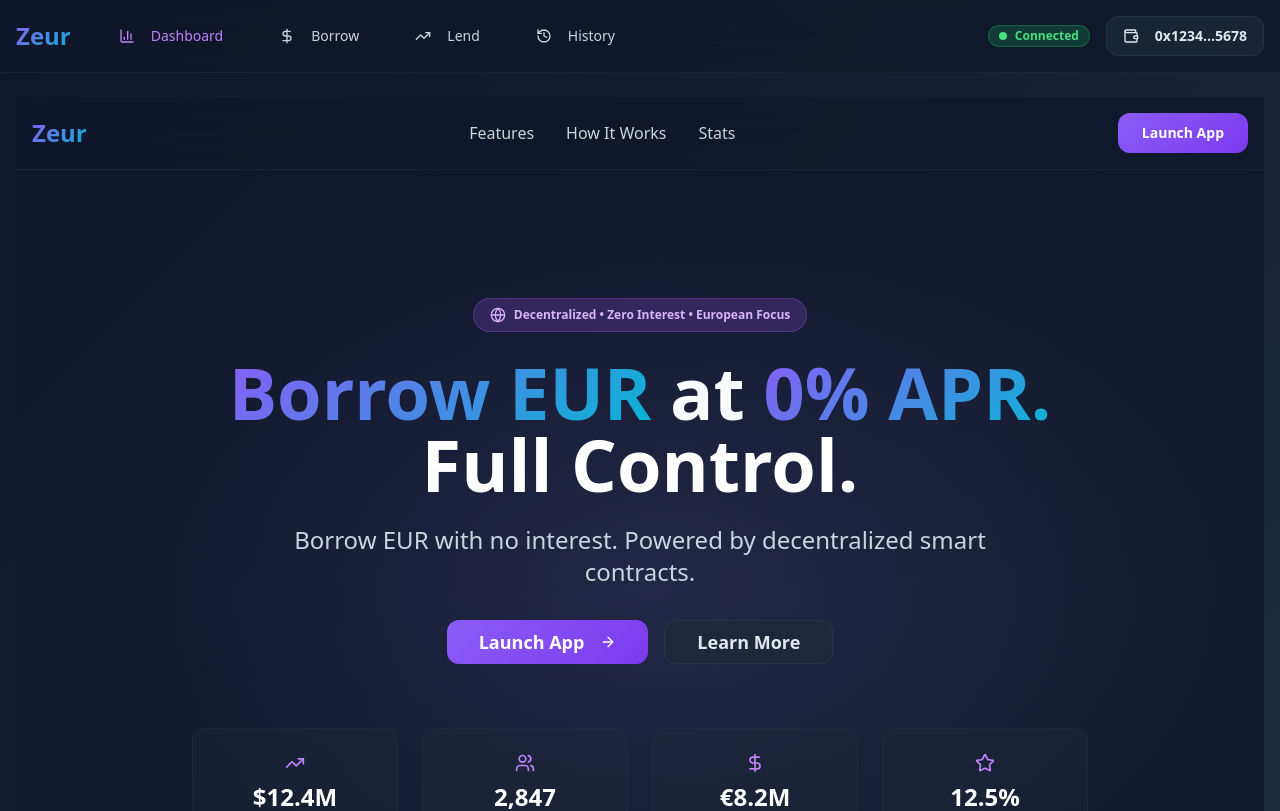
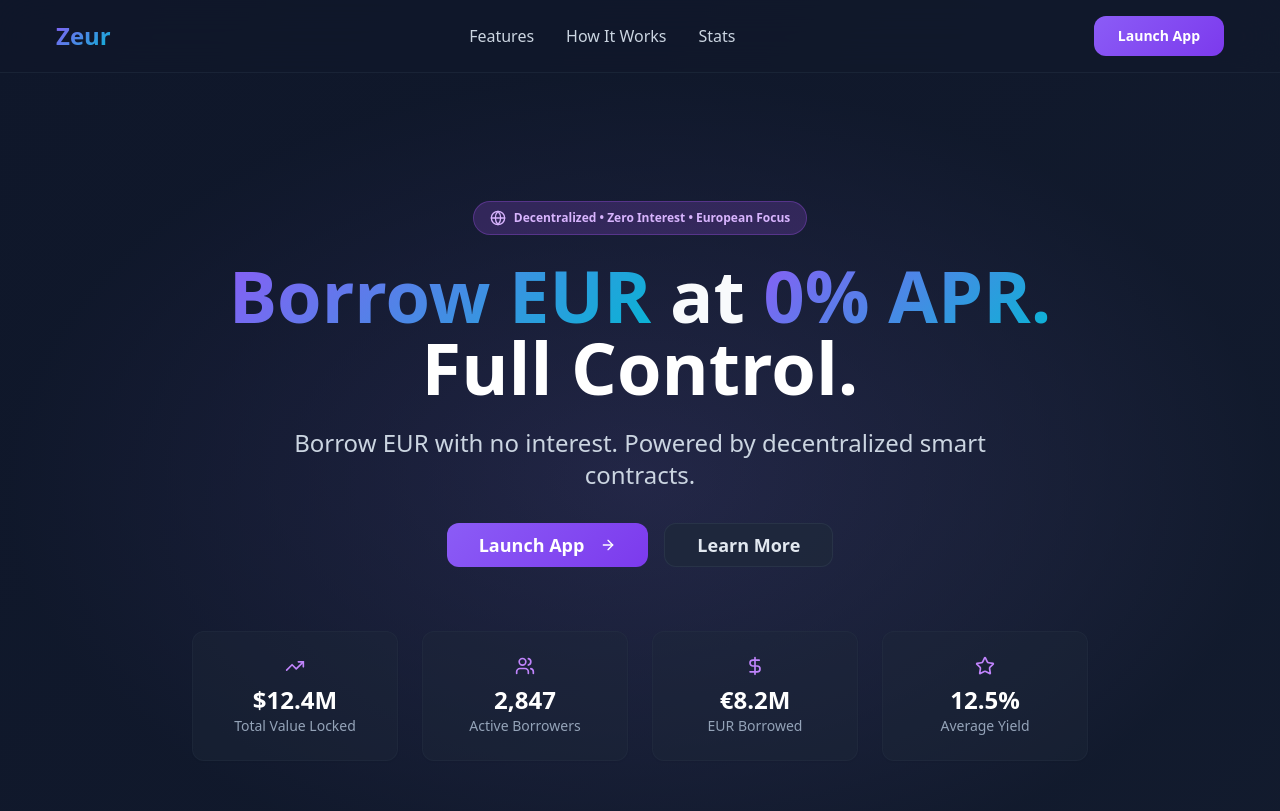
Before and after one commit to nqchuc/zeur-interface, a Next.js app: page / in a window 1280 px wide. Shown: the top 811 px of the page. Built offline with nearby package versions, Linux system fonts and the light colour scheme.

Commit message:
layout content and navbar setup

```diff
--- a/app/history/page.tsx
+++ b/app/history/page.tsx
@@ -51,7 +51,7 @@ export default function HistoryPage() {
         <CardContent>
           <div className="space-y-3">
             {transactions.map((tx, index) => (
-              <div key={index} className="bg-slate-800/30 rounded-lg p-3 flex items-center justify-between">
+              <div key={index} className="bg-slate-800/30 rounded-lg p-3 glow-purple flex items-center justify-between">
                 <div className="flex items-center space-x-3">
                   <div className={`w-8 h-8 rounded-full bg-${tx.color}-500/20 flex items-center justify-center`}>
                     {tx.type === "Borrow" && <DollarSign className="h-4 w-4 text-purple-400" />}
--- a/app/layout.tsx
+++ b/app/layout.tsx
@@ -2,14 +2,14 @@ import type React from "react"
 import type { Metadata } from "next"
 import { Inter } from "next/font/google"
 import "./globals.css"
-import Navbar from "@/components/navbar"
+import LayoutContent from "@/components/LayoutContent"
 
 const inter = Inter({ subsets: ["latin"] })
 
 export const metadata: Metadata = {
   title: "Zeur - Zero Interest DeFi Lending",
   description: "Borrow stablecoins with zero interest while earning yield on your collateral",
-    generator: 'v0.dev'
+  generator: 'v0.dev',
 }
 
 export default function RootLayout({
@@ -20,12 +20,7 @@ export default function RootLayout({
   return (
     <html lang="en">
       <body>
-      <div className="min-h-screen dark-gradient-bg">
-          <Navbar />
-          <div className="container mx-auto px-4 py-6">
-            {children}
-          </div>
-        </div>
+        <LayoutContent children={children}/>
       </body>
     </html>
   )
--- a/app/page.tsx
+++ b/app/page.tsx
@@ -68,29 +68,7 @@ export default function ZeurLanding() {
   return (
     <div className="min-h-screen dark-gradient-bg">
       {/* Navigation */}
-      <nav className="sticky top-0 z-50 navbar-blur">
-        <div className="container mx-auto px-4 py-4 flex items-center justify-between">
-          <div className="flex items-center space-x-2">
-            <span className="text-2xl font-bold text-gradient-purple">Zeur</span>
-          </div>
 
-          <div className="hidden md:flex items-center space-x-8">
-            <a href="#features" className="text-slate-300 hover:text-white transition-colors">
-              Features
-            </a>
-            <a href="#how-it-works" className="text-slate-300 hover:text-white transition-colors">
-              How It Works
-            </a>
-            <a href="#stats" className="text-slate-300 hover:text-white transition-colors">
-              Stats
-            </a>
-          </div>
-
-          <Link href="/dashboard">
-            <Button className="btn-primary-purple rounded-lg px-6 py-2">Launch App</Button>
-          </Link>
-        </div>
-      </nav>
 
       {/* Hero Section */}
       <section className="relative py-20 lg:py-32">
--- /dev/null
+++ b/components/LandingNavbar.tsx
@@ -0,0 +1,33 @@
+"use client"
+import Link from "next/link"
+import { Button } from "@/components/ui/button"
+
+export default function LandingNavbar() {
+  return (
+    <nav className="sticky top-0 z-50 navbar-blur">
+      <div className="container mx-auto px-4 py-4 flex items-center justify-between">
+        <div className="flex items-center space-x-2">
+          <Link href="/">
+            <span className="text-2xl font-bold text-gradient-purple cursor-pointer">Zeur</span>
+          </Link>
+        </div>
+
+        <div className="hidden md:flex items-center space-x-8">
+          <a href="#features" className="text-slate-300 hover:text-white transition-colors">
+            Features
+          </a>
+          <a href="#how-it-works" className="text-slate-300 hover:text-white transition-colors">
+            How It Works
+          </a>
+          <a href="#stats" className="text-slate-300 hover:text-white transition-colors">
+            Stats
+          </a>
+        </div>
+
+        <Link href="/dashboard">
+          <Button className="btn-primary-purple rounded-lg px-6 py-2">Launch App</Button>
+        </Link>
+      </div>
+    </nav>
+  )
+}
--- /dev/null
+++ b/components/LayoutContent.tsx
@@ -0,0 +1,27 @@
+"use client"
+import { usePathname } from 'next/navigation'
+import React from 'react'
+import LandingNavbar from './LandingNavbar'
+import Navbar from './Navbar'
+
+function LayoutContent({
+  children,
+}: {
+  children: React.ReactNode
+}) {
+    const pathname = usePathname()
+    const isLandingPage = pathname === "/"
+    return (
+        <div className="min-h-screen dark-gradient-bg">
+        {isLandingPage ? <LandingNavbar /> : <Navbar />}
+        {!isLandingPage && (
+        <div className="container mx-auto px-4 py-6">
+            {children}
+        </div>
+        )}
+        {isLandingPage && children}
+        </div>
+    )
+}
+
+export default LayoutContent
--- a/components/navbar.tsx
+++ b/components/navbar.tsx
@@ -15,7 +15,7 @@ export default function Navbar() {
   const pathname = usePathname()
 
   const navItems = [
-    { href: "/", label: "Dashboard", icon: BarChart3 },
+    { href: "/dashboard", label: "Dashboard", icon: BarChart3 },
     { href: "/borrow", label: "Borrow", icon: DollarSign },
     { href: "/lend", label: "Lend", icon: TrendingUp },
     { href: "/history", label: "History", icon: History },
--- a/tailwind.config.ts
+++ b/tailwind.config.ts
@@ -15,7 +15,7 @@ const config = {
       center: true,
       padding: "2rem",
       screens: {
-        "2xl": "1400px",
+        "2xl": "1200px",
       },
     },
     extend: {
```
Also changed, not shown: 1 other file (tests, documents, lock files or other folders).
